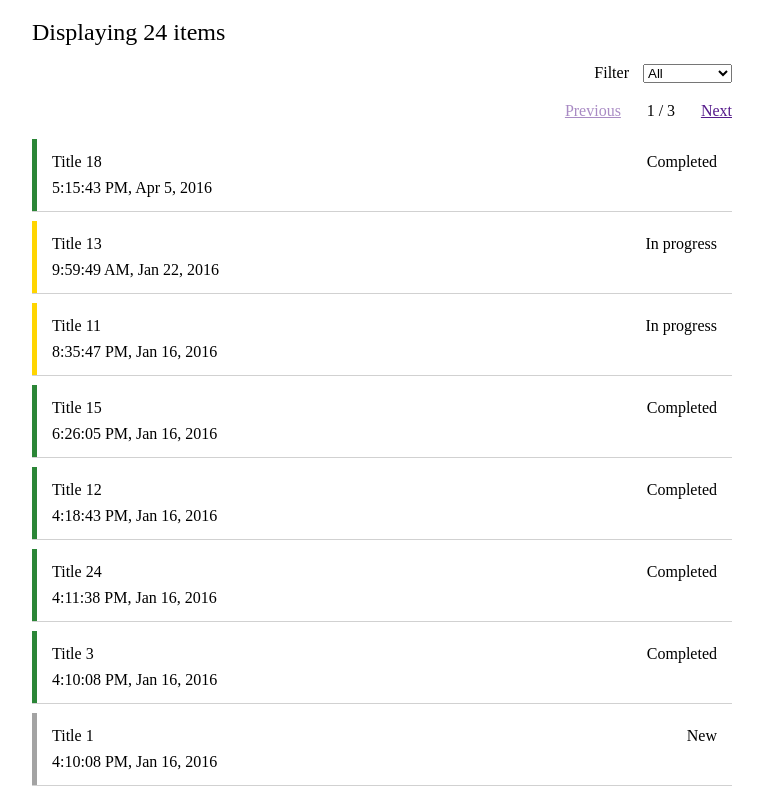
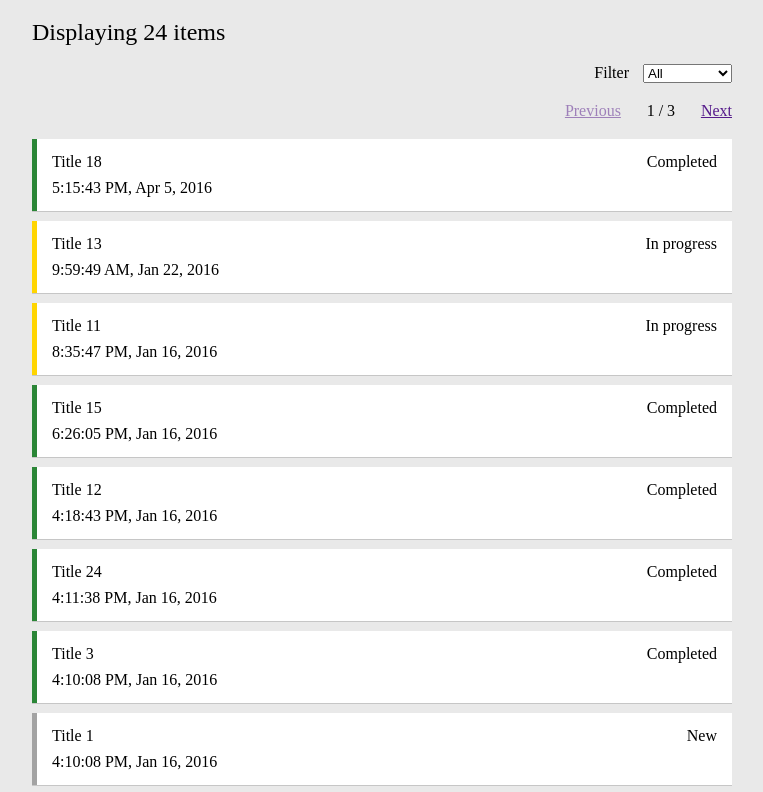
Before and after one commit to jamesdsmyth/paginate-angular.js, a plain HTML site: page index.html in a window 1280 px wide. Shown: the top 792 px of the page, without its empty margins (258-1021 px from the left). Drawn offline with Linux system fonts and the light colour scheme.

Commit message:
updated readme

```diff
--- a/src/main.css
+++ b/src/main.css
@@ -3,6 +3,11 @@
  James Smyth 2016
  https://github.com/jamesdsmyth/paginate-angular.js
 */
+
+body {
+    background: #e9e9e9;
+}
+
 #paginate .container {
   width: 700px;
   margin: 20px auto 0;
```
Also changed, not shown: images/paginate-1.jpg (added), images/paginate-2.jpg (added), 1 other file.
